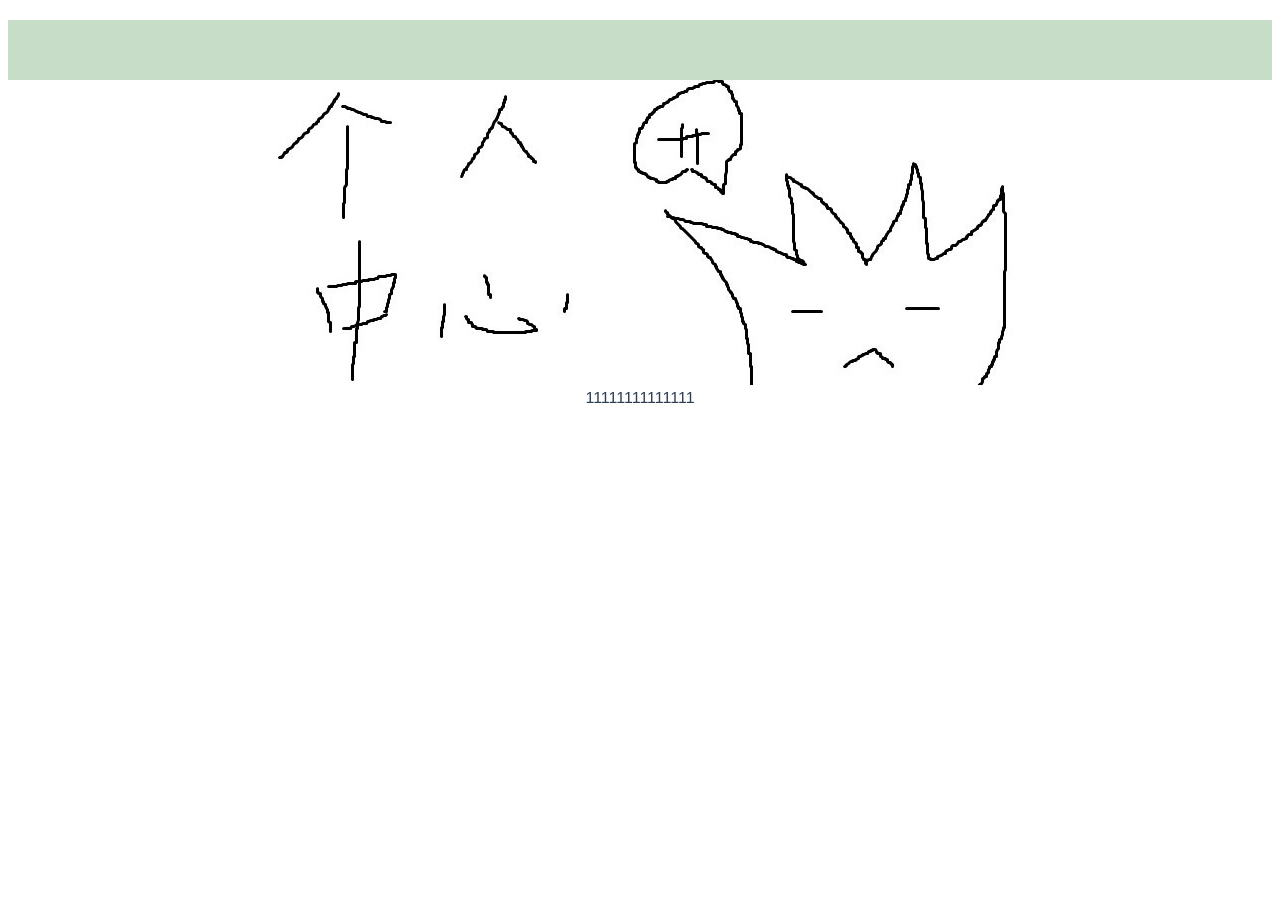
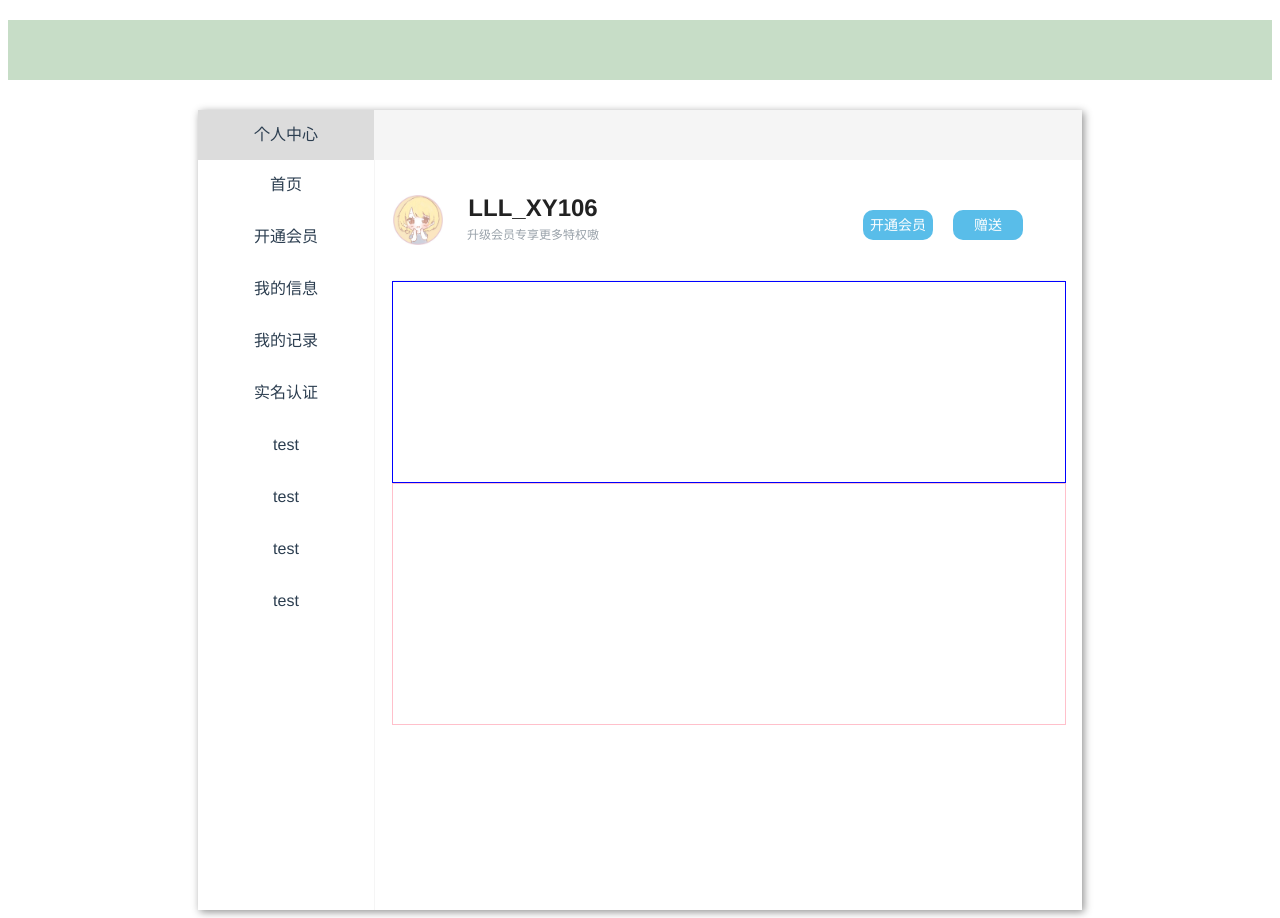
Before and after one commit to LLLXY106/bnuzpron, a Vue app: page / in a window 1280 px wide. Before the commit the page ends 800 px from the top, so only its background shows below. Built offline with nearby package versions, Linux system fonts and the light colour scheme.

Commit message:
modify PersonalCenter

```diff
--- a/src/views/PersonalCenter.vue
+++ b/src/views/PersonalCenter.vue
@@ -1,6 +1,134 @@
 <template>
-    <div>
-        <img src="img/PersonalCenter/top.jpg">
-        <div>11111111111111</div>
+    <div class="main">
+        <div class="tabs">
+            <Tabs></Tabs>
+        </div>
+        <div class="right">
+            <div class="nav"></div>
+            <div class="top">
+                <div class="head-img"><img src="../../public/img/PersonalCenter/head.jpg"/></div>
+                <div class="img-left">
+                    <div class="name"><span>LLL_XY106</span></div>
+                    <div class="intro"><span>升级会员专享更多特权嗷</span></div>
+                </div>
+                <div class="btn">
+                    <button>开通会员</button>
+                    <button>赠送</button>
+                </div>
+            </div>
+            <div class="middle">
+                <Middle></Middle>
+            </div>
+            <div class="buttom"></div>
+        </div>
     </div>
 </template>
+<style type="text/css">
+    .main{
+        margin:30px auto 0;
+        width: 70%;
+        height: 800px;
+        /*border: 1px solid black;*/
+        display: flex;
+        flex-direction: row;
+        /*box-shadow:0 0 5px #000 inset;*/
+        -moz-box-shadow: 2px 2px 8px #909090;
+        -webkit-box-shadow: 2px 2px 8px #909090;
+        box-shadow:2px 2px 8px #909090;
+    }
+    .tabs{
+        width: 20%;
+        height: 100%;
+        border-right:1px solid #f5f5f5;
+        /*border: 1px solid red;*/
+    }
+    .right{
+        width: 80%;
+        height: 100%;
+        /*border: 1px solid green;*/
+    }
+    .nav{
+        width: 100%;
+        height: 50px;
+        /*border: 1px solid blue;*/
+        background-color: #f5f5f5;
+    }
+    .top{
+        margin: 0 auto;
+        width: 95%;
+        height: 15%;
+        border-bottom: 1px solid #f5f5f5;
+        display: flex;
+        flex-direction: row;
+    }
+    .head-img{
+        margin: auto 0;
+        width: 50px;
+        height: 50px;
+    }
+    .head-img img{
+        width: 50px;
+        height: 50px;
+    }
+    .img-left{
+        margin: auto 0;
+        width: 180px;
+        height: 48px;
+        /*border: 1px solid blue;*/
+    }
+    .name{
+        margin-bottom: 5px;
+    }
+    .name span{
+        font-size: 24px;
+        color: #222;
+        line-height: 24px;
+        font-weight: 700;
+    }
+    .intro span{
+        font-size: 12px;
+        color: #99a2aa;
+        line-height: 12px;
+    }
+    .btn{
+        padding-top: 50px;
+        /*border: 1px solid blue;*/
+        margin-left: 240px;
+    }
+    .btn button{
+        padding: 0;
+        width: 70px;
+        height: 30px;
+        border: 1px solid transparent;
+        margin-right: 20px;
+        outline: none;
+        background-color: #59bde9;
+        border-radius: 10px;
+        font-size: 14px;
+        color: #fff;
+        cursor: pointer;
+        line-height: 14px;
+    }
+    .middle{
+        margin: 0 auto;
+        width: 95%;
+        height: 25%;
+        border: 1px solid blue;
+    }
+    .buttom{
+        margin: 0 auto;
+        width: 95%;
+        height: 30%;
+        border: 1px solid pink;
+    }
+</style>
+<script type="text/javascript">
+    import Tabs from '../components/Tabs'
+    import Middle from '../components/Middle'
+    export default {
+        components:{
+            Tabs,
+            Middle
+        }
+    }
+</script>
```
